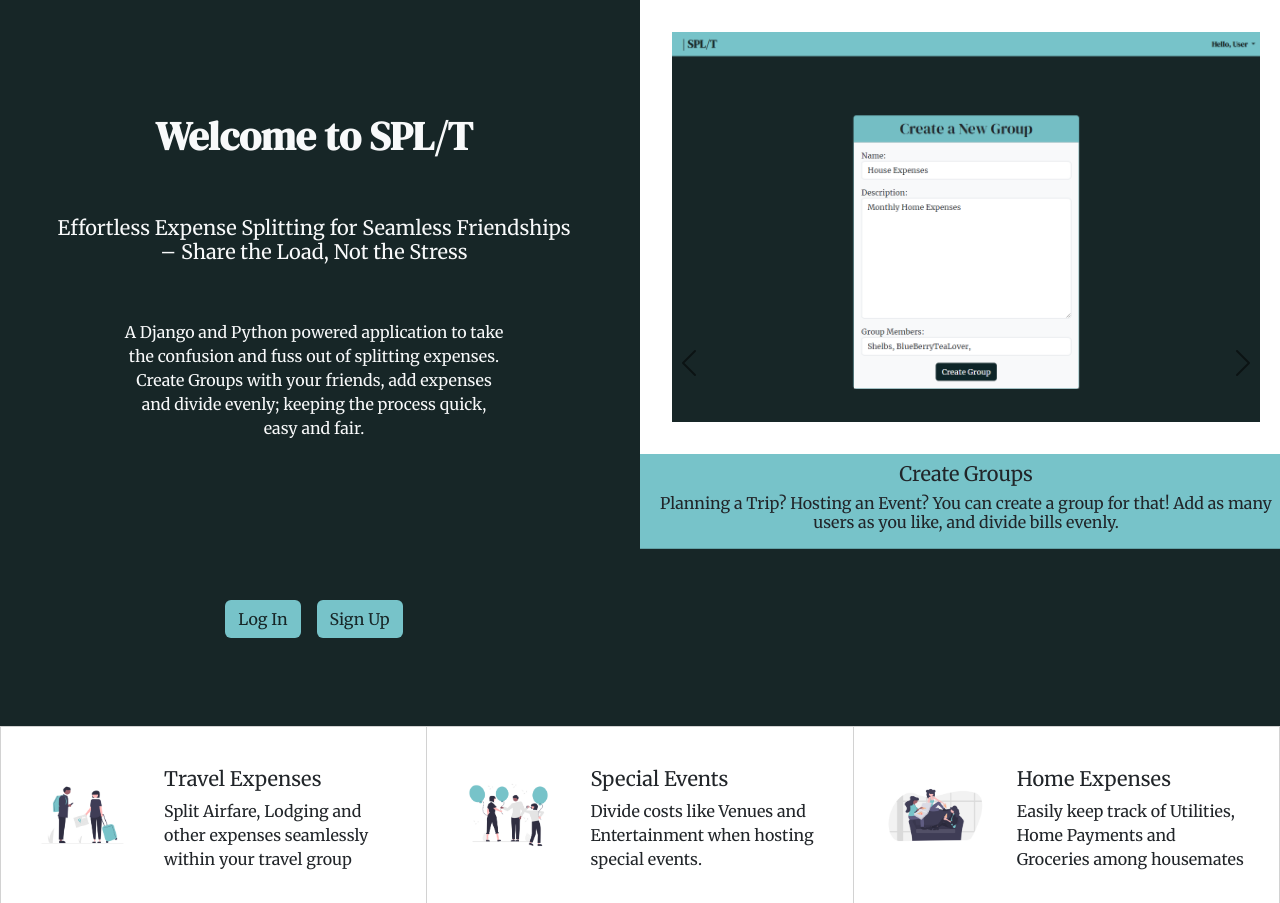
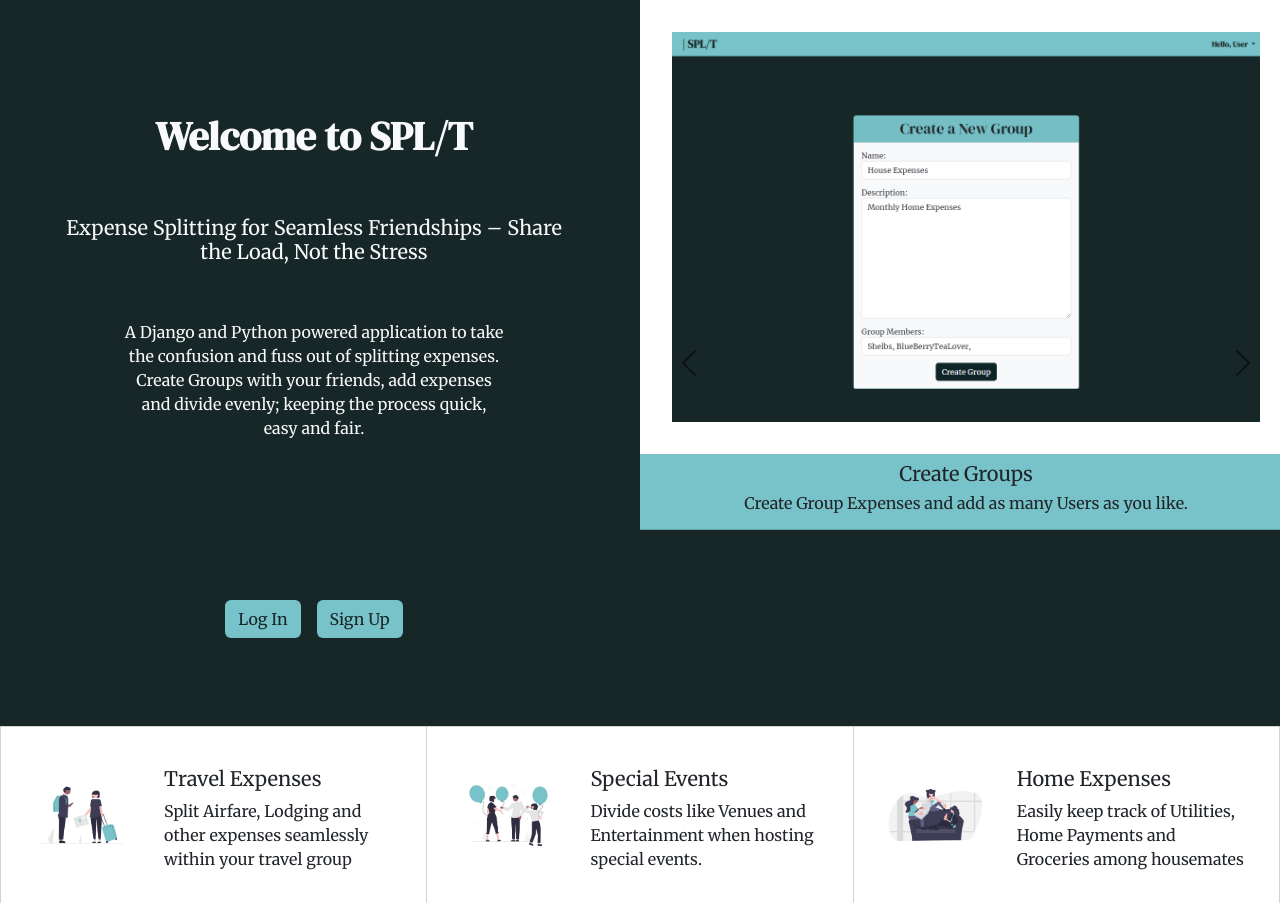
Before and after one commit to shelbyyy16/Capstone-Project, a Django app: page / in a window 1280 px wide. Shown: the part 52-955 px from the top of the page. Run offline with Django 5.2, Linux system fonts and the light colour scheme; some web fonts are replaced.

Commit message:
homepage complete

```diff
--- a/main_app/templates/home.html
+++ b/main_app/templates/home.html
@@ -11,7 +11,7 @@
             <h1 class="card-title text-light"><strong>Welcome to SPL/T</strong></h1>
             <br>
             <br>
-            <h5 class="text-light ">Effortless Expense Splitting for Seamless Friendships – Share the Load, Not the Stress</h5>
+            <h5 class="text-light "> Expense Splitting for Seamless Friendships – Share the Load, Not the Stress</h5>
             <br>
             <br>
             <p class="text-light "style ="padding-left: 4.5rem; padding-right: 4.5rem;">A Django and Python powered application to take the confusion and fuss out of splitting expenses. Create Groups with your friends, add expenses and divide evenly; keeping the process quick, easy and fair.</p>
@@ -52,7 +52,7 @@
                         </div>
                         <div class="card-header custom-card-color text-center">
                             <h5>Create Groups</h5>
-                            <h6>Planning a Trip? Hosting an Event? You can create a group for that! Add as many users as you like, and divide bills evenly.</h6>
+                            <h6>Create Group Expenses and add as many Users as you like.</h6>
                         </div>
                     </div>
                 </div>
@@ -74,7 +74,7 @@
                         </div>
                         <div class="card-header custom-card-color text-center">
                             <h5>View Group Details</h5>
-                            <h6>From 'Your Groups' page you can see a breakdown of expenses for the whole group, and see the amount that you owe.</h6>
+                            <h6>See a breakdown of expenses for the whole group, and see the amount that you owe.</h6>
                         </div>
                     </div>
                 </div>
```
Also changed, not shown: main_app/static/images/group_details.png.
